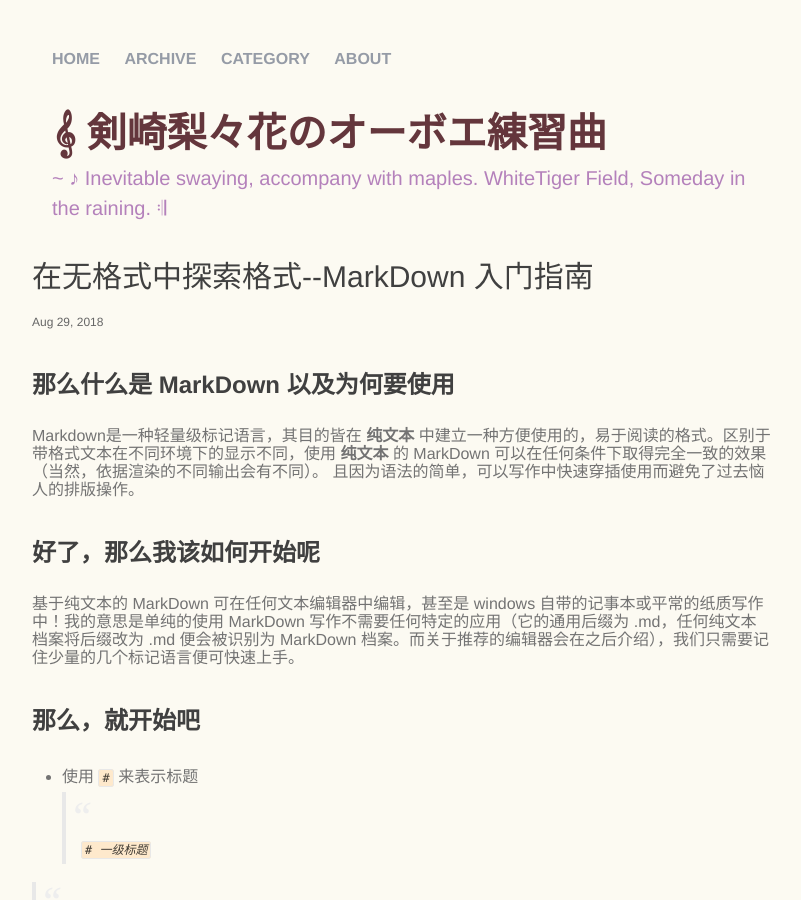
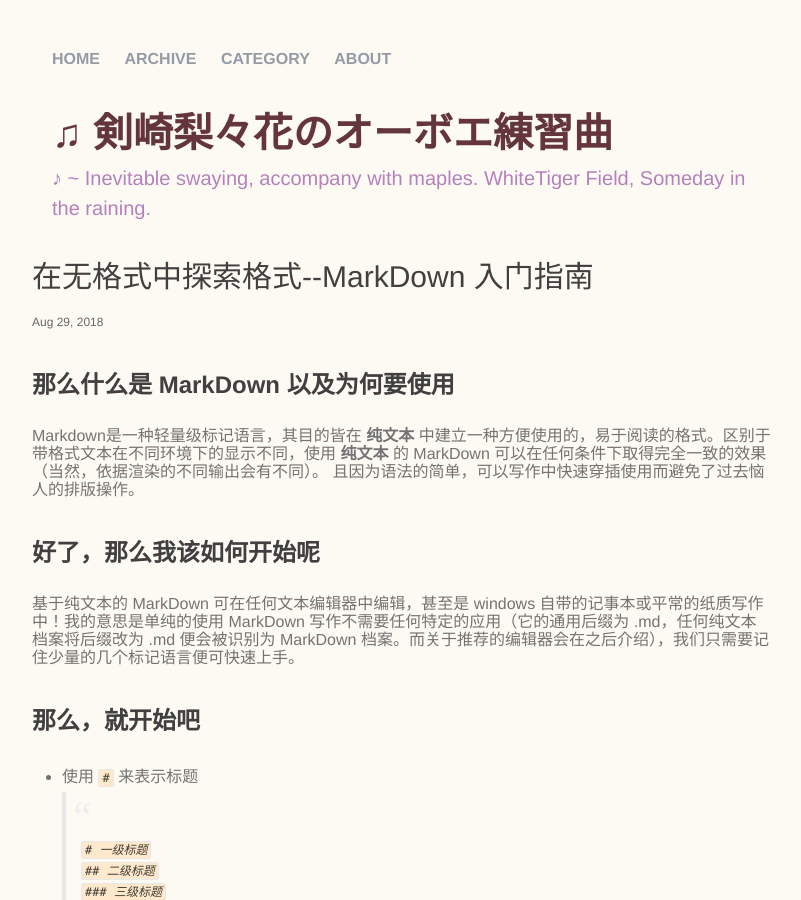
Before and after one commit to YohaneWW/Maples, a Jekyll site: the page built from _posts/2018-08-29-MarkDown-Tutorial.md, in a window 1280 px wide and 900 px high. Shown: the whole window, without its empty margins (238-1039 px from the left). Built offline with Jekyll 4.4.1, drawn with Linux system fonts in a browser that asks for light colours; some of the changed text lies outside the part shown.

Commit message:
revise ios display

```diff
--- a/_config.yml
+++ b/_config.yml
@@ -1,10 +1,10 @@
 # Site settings
-title: 剣崎梨々花のオーボエ練習曲
+title: ♫ 剣崎梨々花のオーボエ練習曲
 motto: >
-  𝄞 剣崎梨々花のオーボエ練習曲
+  ♫ 剣崎梨々花のオーボエ練習曲
 description: > # this means to ignore newlines until "baseurl:"
-  ~ ♪ Inevitable swaying, accompany with maples.
-  WhiteTiger Field, Someday in the raining. 𝄇
+  ♪ ~ Inevitable swaying, accompany with maples.
+  WhiteTiger Field, Someday in the raining.
 baseurl: "/maples" # the subpath of your site, e.g. /blog/
 url: https://yohaneww.github.io # the base hostname & protocol for your site
 
--- a/_includes/footer.html
+++ b/_includes/footer.html
@@ -1,6 +1,6 @@
 <footer class="footer">
   <div id="gotop">^</div>
   <br>
-  &copy; {{ site.time | date: '%Y' }} {{ site.author.name }} &middot; 𝄢
+  &copy; {{ site.time | date: '%Y' }} {{ site.author.name }} &middot; ♪ ~
   Composed by Yohane & All Hail Byakkoya-ya. WhiteTiger Field.
 </footer>
```
Also changed, not shown: _posts/2018-08-29-MarkDown-Tutorial.md (+11 -11 lines).
